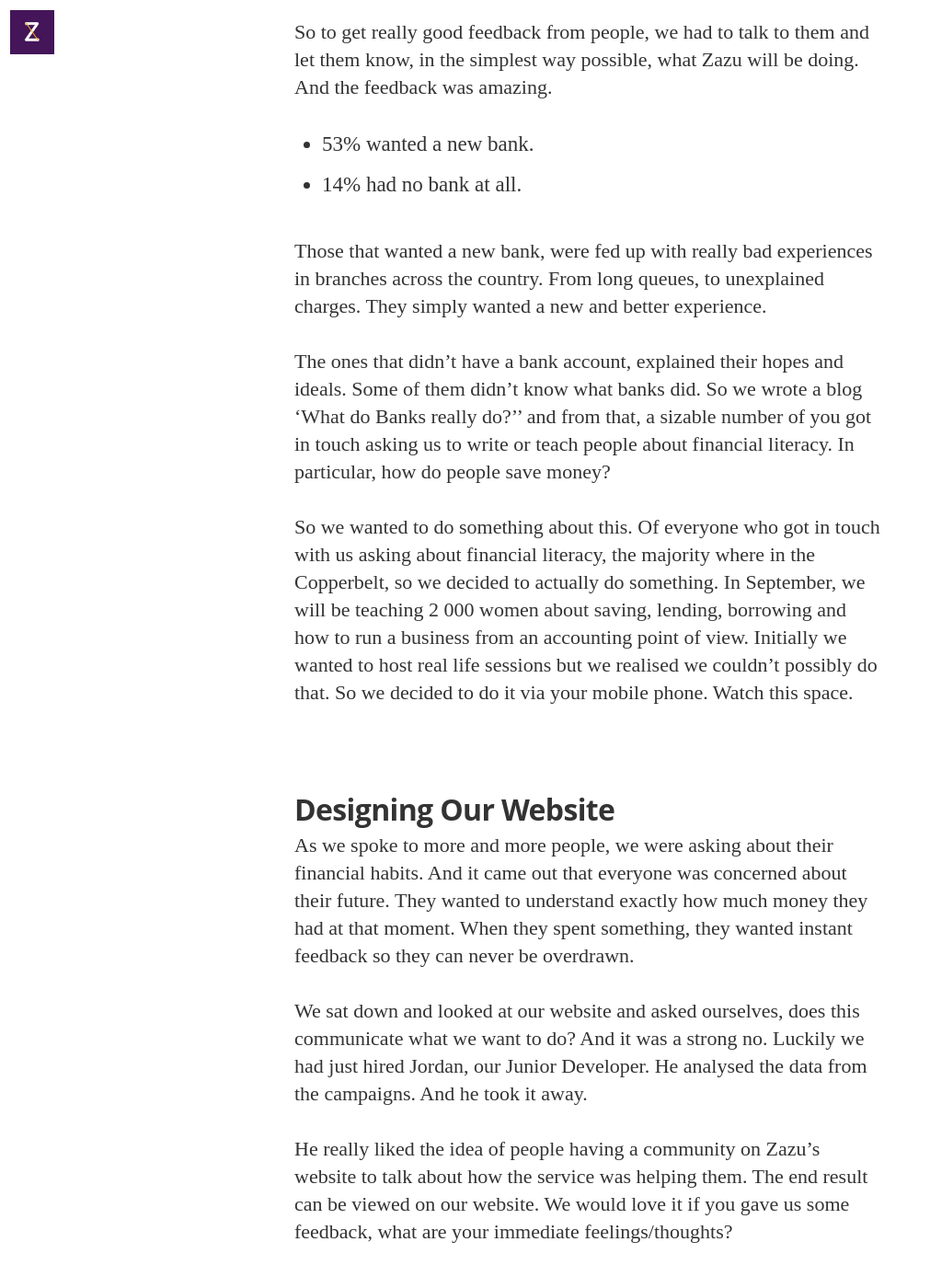
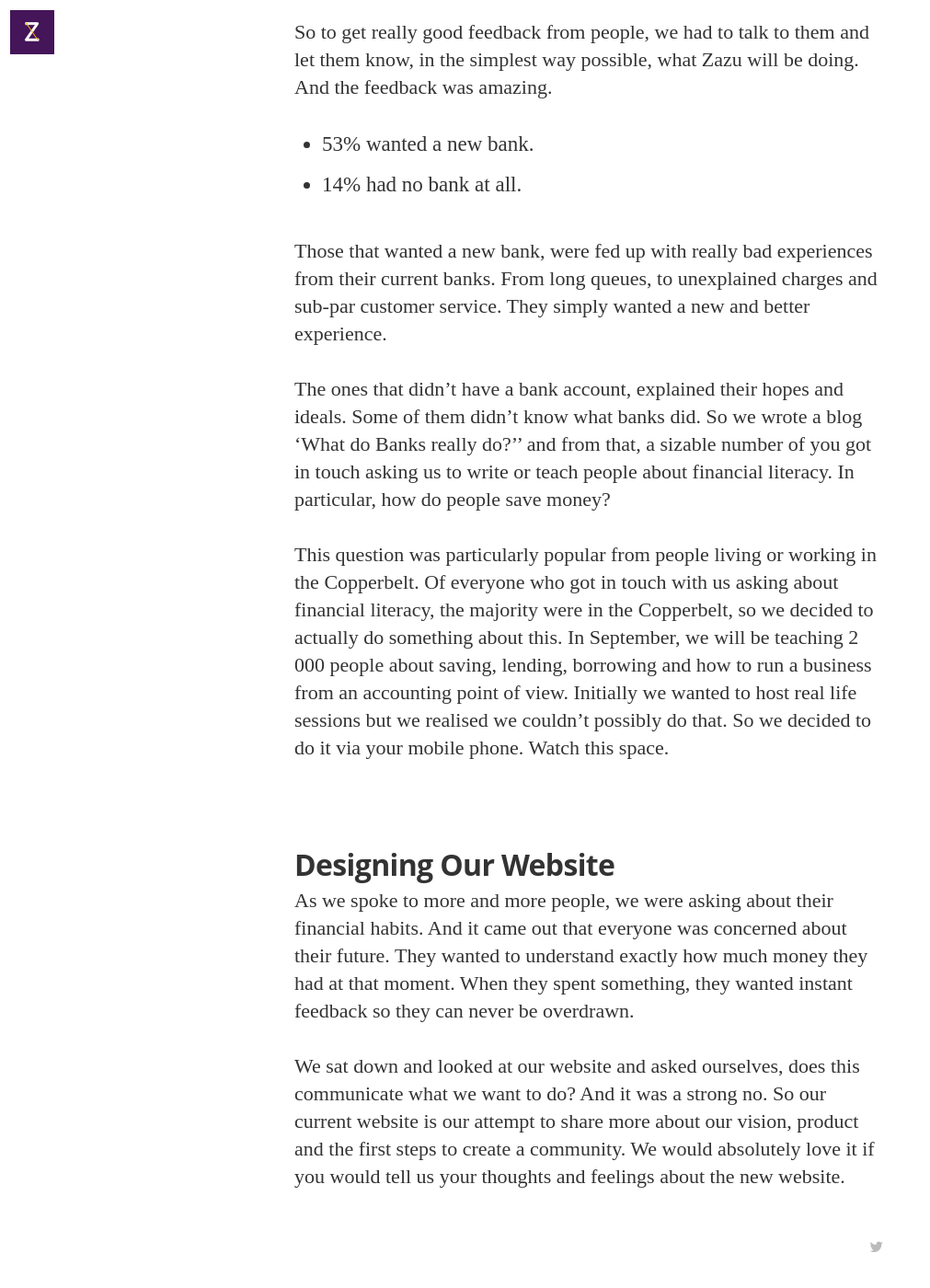
Before and after one commit to zazuafrica/blog, a Jekyll site: the page built from _posts/2017-06-20-New Website.markdown, in a window 1280 px wide and 1400 px high, scrolled down 1545 px. Shown: the whole window at 92% size, without its empty margins (0-1011 px from the left). Built offline with Jekyll 4.4.1, drawn with Linux system fonts in a browser that asks for light colours; nearby versions of some CDN libraries; some web fonts are replaced; some of the changed text lies outside the part shown.

Commit message:
Update 2017-06-20-New Website.markdown

```diff
--- a/_posts/2017-06-20-New Website.markdown
+++ b/_posts/2017-06-20-New Website.markdown
@@ -13,26 +13,23 @@
 3 weeks ago we set up on the adventure of a lifetime: to launch the first digital bank in Africa. We wanted to make sure we would build a product and service that people would love. A product that would be unique and a product that you will continuously tell all your friends and family about.
 
 # The landing page #
-
 It’s natural, before you build a business you need to talk to customers to see if they really need your product or service. Most people call this the Mom Test. What is the Mom Test?
 
-‘’The Mom Test is a quick, practical guide that will save you time, money, and heartbreak. They say you shouldn't ask your mom whether your business is a good idea, because she loves you and will lie to you’’.
+"The Mom Test is a quick, practical guide that will save you time, money, and heartbreak. They say you shouldn't ask your mom whether your business is a good idea, because she loves you and will lie to you".
 
 So to get really good feedback from people, we had to talk to them and let them know, in the simplest way possible, what Zazu will be doing. And the feedback was amazing.
 
 -	53% wanted a new bank.
 -	14% had no bank at all.
 
-Those that wanted a new bank, were fed up with really bad experiences in branches across the country. From long queues, to unexplained charges. They simply wanted a new and better experience.
+Those that wanted a new bank, were fed up with really bad experiences from their current banks. From long queues, to unexplained charges and sub-par customer service. They simply wanted a new and better experience.
 
 The ones that didn’t have a bank account, explained their hopes and ideals. Some of them didn’t know what banks did. So we wrote a blog ‘What do Banks really do?’’ and from that, a sizable number of you got in touch asking us to write or teach people about financial literacy. In particular, how do people save money?
 
-So we wanted to do something about this. Of everyone who got in touch with us asking about financial literacy, the majority where in the Copperbelt, so we decided to actually do something. In September, we will be teaching 2 000 women about saving, lending, borrowing and how to run a business from an accounting point of view. Initially we wanted to host real life sessions but we realised we couldn’t possibly do that. So we decided to do it via your mobile phone. Watch this space.
+This question was particularly popular from people living or working in the Copperbelt. Of everyone who got in touch with us asking about financial literacy, the majority were in the Copperbelt, so we decided to actually do something about this. In September, we will be teaching 2 000 people about saving, lending, borrowing and how to run a business from an accounting point of view. Initially we wanted to host real life sessions but we realised we couldn’t possibly do that. So we decided to do it via your mobile phone. Watch this space.
 
 # Designing Our Website #
-
 As we spoke to more and more people, we were asking about their financial habits. And it came out that everyone was concerned about their future. They wanted to understand exactly how much money they had at that moment. When they spent something, they wanted instant feedback so they can never be overdrawn.
 
-We sat down and looked at our website and asked ourselves, does this communicate what we want to do? And it was a strong no. Luckily we had just hired Jordan, our Junior Developer. He analysed the data from the campaigns. And he took it away.
-
-He really liked the idea of people having a community on Zazu’s website to talk about how the service was helping them. The end result can be viewed on our website. We would love it if you gave us some feedback, what are your immediate feelings/thoughts?
+We sat down and looked at our website and asked ourselves, does this communicate what we want to do? And it was a strong no.
+So our current website is our attempt to share more about our vision, product and the first steps to create a community. We would absolutely love it if you would tell us your thoughts and feelings about the new website.
```
